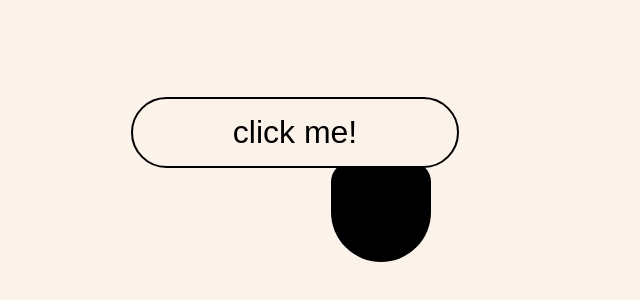
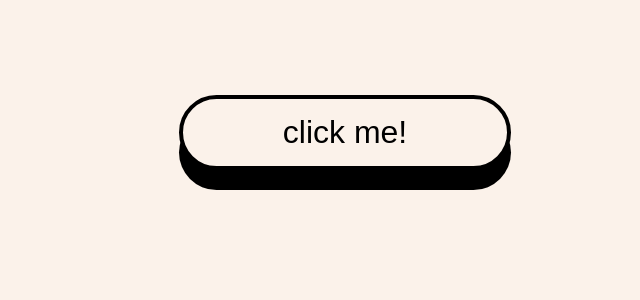
Before and after one commit to tchryssos/casey-fun-buttons, a Next.js app: page /white in a window 1280 px wide. Shown: the part 188-488 px from the top of the page, without its empty margins (423-1063 px from the left). Built offline with nearby package versions, Linux system fonts and the light colour scheme.

Commit message:
push down button

```diff
--- a/src/pages/white.tsx
+++ b/src/pages/white.tsx
@@ -1,10 +1,15 @@
+import { keyframes } from '@emotion/react';
 import styled from '@emotion/styled';
+import { useState } from 'react';
 
 import { FlexBox } from '~/components/box/FlexBox';
 import { Button } from '~/components/Button';
 import { Layout } from '~/components/meta/Layout';
 import { useGetPushFn } from '~/logic/routing';
-import { pxToRem } from '~/logic/util/styles';
+import { delay } from '~/logic/util/delay';
+import { pxToRem, toggleAnimation } from '~/logic/util/styles';
+
+const animationTimer = 2000;
 
 const Background = styled(FlexBox)`
   min-height: 100%;
@@ -12,32 +17,49 @@ const Background = styled(FlexBox)`
   background-color: #fbf2ea;
 `;
 
-const FunButton = styled(Button)`
+const ButtonWrapper = styled.div`
+  transform: translate(10vw, -10vh);
+`;
+
+const buttonDown = keyframes`
+  from {
+    box-shadow: 0px 20px 0px 0px #000000;
+    transform: translateY(0)
+  }
+  to {
+    box-shadow: 0px 0px 0px 0px #000000;
+    transform: translateY(20px);
+  }
+`;
+
+const FunButton = styled(Button)<{ isTransitioning: boolean }>`
   background-color: #fbf2ea;
-  border: ${pxToRem(2)} solid black;
+  border: ${pxToRem(4)} solid black;
   padding: ${pxToRem(15)} ${pxToRem(100)};
   border-radius: ${pxToRem(100)};
-  transform: translate(10vw, -10vh);
   font-size: 2em;
-`;
-
-const ButtonShadow = styled.div`
-  background-color: black;
-  border-radius: 20px 20px 50px 50px;
-  width: 100px;
-  height: 100px;
+  box-shadow: 0px 20px 0px 0px #000000;
+  ${({ isTransitioning }) => toggleAnimation(buttonDown, 500, isTransitioning)}
 `;
 
 const White: React.FC = () => {
+  const [isTransitioning, setIsTransitioning] = useState(false);
   const push = useGetPushFn();
+
+  const onClick = async () => {
+    setIsTransitioning(true);
+    await delay(null, animationTimer);
+    push();
+  };
 
   return (
     <Layout>
       <Background center>
-        <FunButton onClick={push}>
-          <p>click me!</p>
-        </FunButton>
-        <ButtonShadow />
+        <ButtonWrapper>
+          <FunButton isTransitioning={isTransitioning} onClick={onClick}>
+            <p>click me!</p>
+          </FunButton>
+        </ButtonWrapper>
       </Background>
     </Layout>
   );
```
